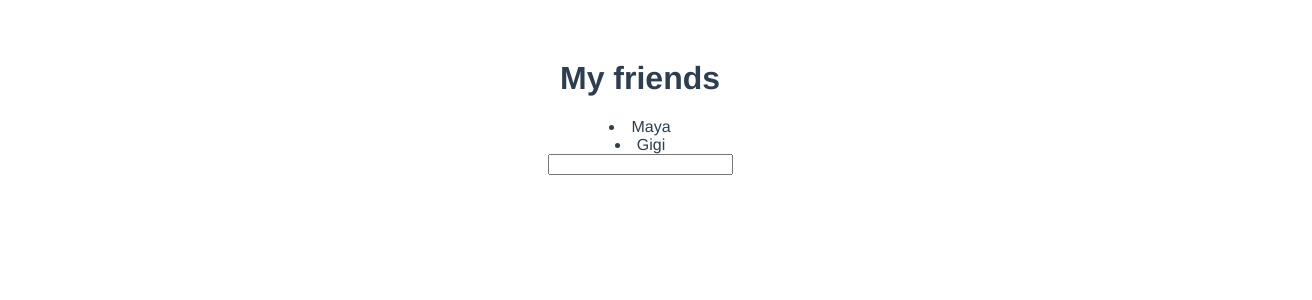
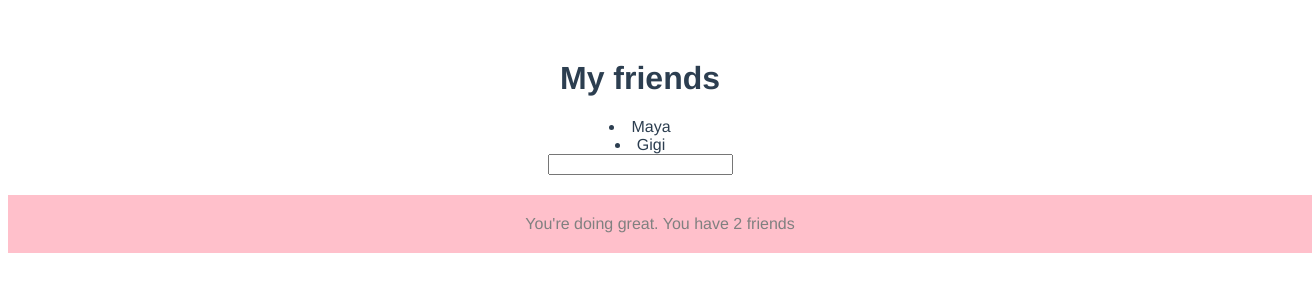
Before and after one commit to mayanovarini/vue_router, a Vue app: page / in a window 1280 px wide. Shown: the top 300 px of the page, 1312 px wide, since content can reach past the window. Built offline with nearby package versions, Linux system fonts and the light colour scheme.

Commit message:
create footer component that uses friendstore data

```diff
--- a/src/components/Footer.vue
+++ b/src/components/Footer.vue
@@ -0,0 +1,28 @@
+<template>
+  <footer>You're doing great. You have {{FriendStore.friends.length}} friends</footer>
+</template>
+
+<script>
+import FriendStore from "../stores/FriendStore"
+
+export default {
+  data() {
+    return {
+      FriendStore: FriendStore.data
+    };
+  },
+}
+</script>
+
+<style scoped>
+
+footer {
+  background: pink;
+  color: grey;
+  margin-top: 20px;
+  padding: 20px;
+  text-align: center;
+  width: 100%;
+}
+
+</style>
```
